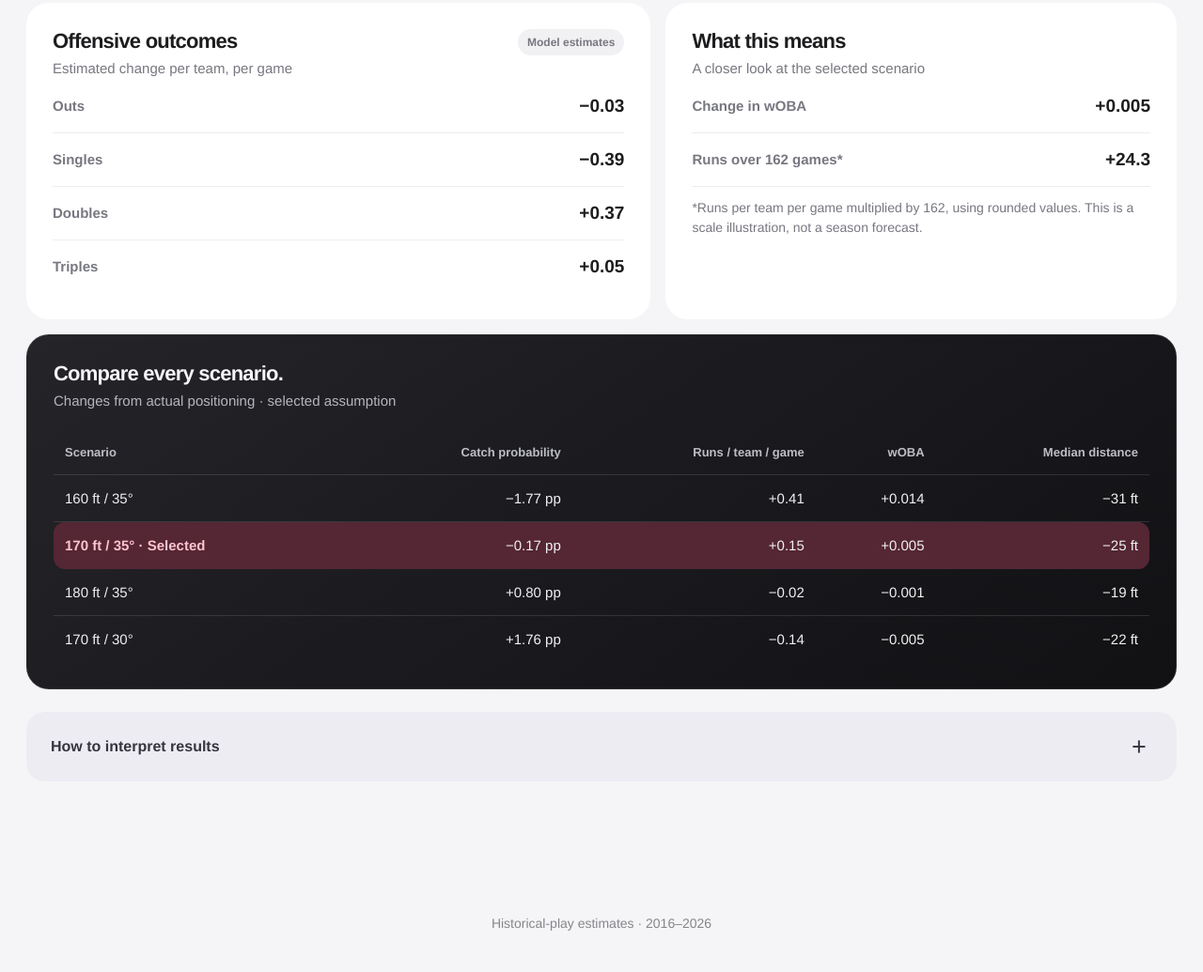
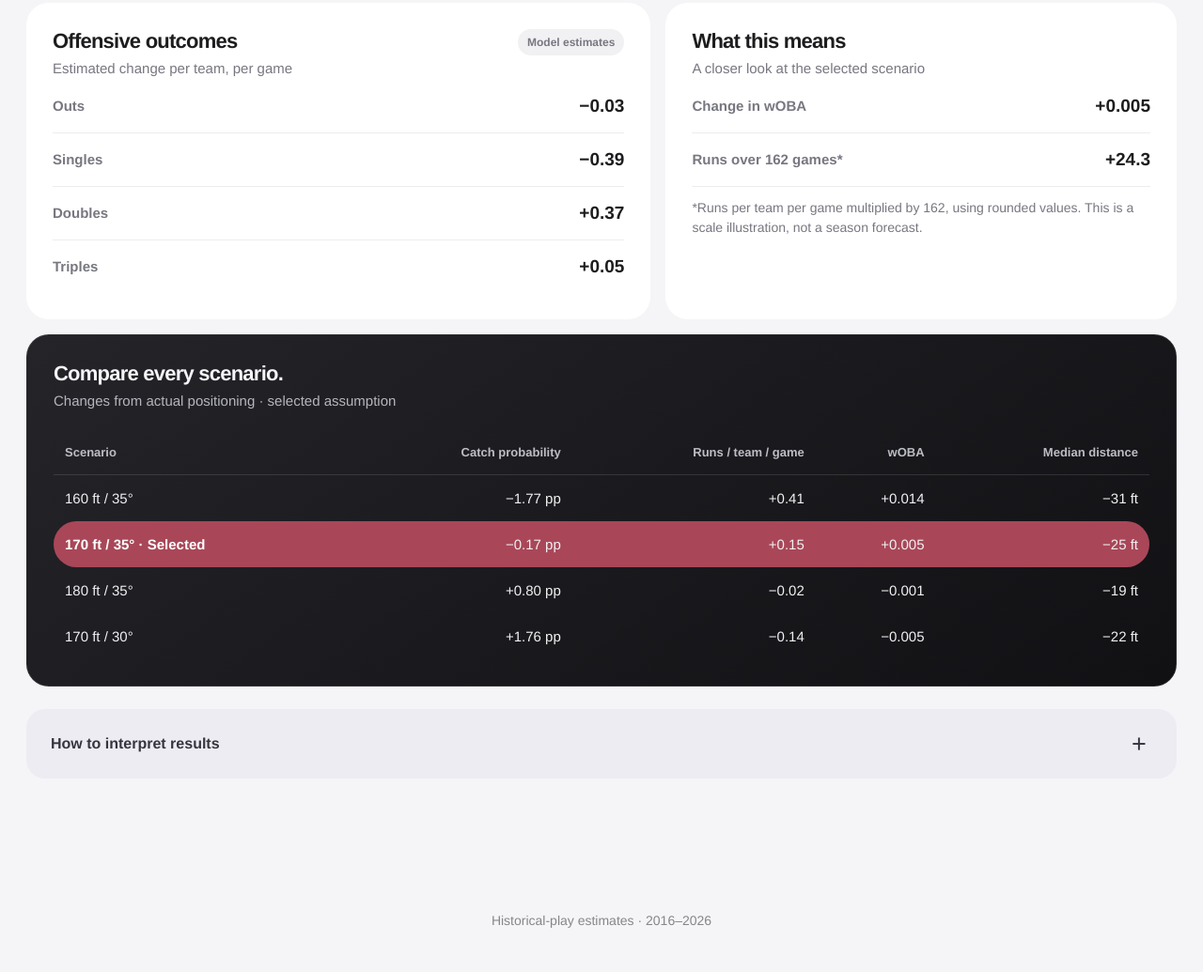
Before and after one commit to lijo201/MLBathleticism, a plain HTML site: page index.html in a window 1280 px wide. Shown: the part 2271-3306 px from the top of the page at 94% size. Drawn offline with Linux system fonts and the light colour scheme.

Commit message:
Refine selected scenario highlight

```diff
--- a/index.html
+++ b/index.html
@@ -1169,6 +1169,17 @@
       border-bottom-color: transparent;
     }
     .comparison tr.active td:first-child { color: #ffc3cf; }
+
+    /* Softer selected row and a cleaner comparison table */
+    .comparison tbody td { border-bottom: 0; }
+    .comparison tr.active td { background: #a94758; }
+    .comparison tr.active td:first-child {
+      color: #fff;
+      border-radius: 999px 0 0 999px;
+    }
+    .comparison tr.active td:last-child {
+      border-radius: 0 999px 999px 0;
+    }
 
   </style>
 </head>
```
